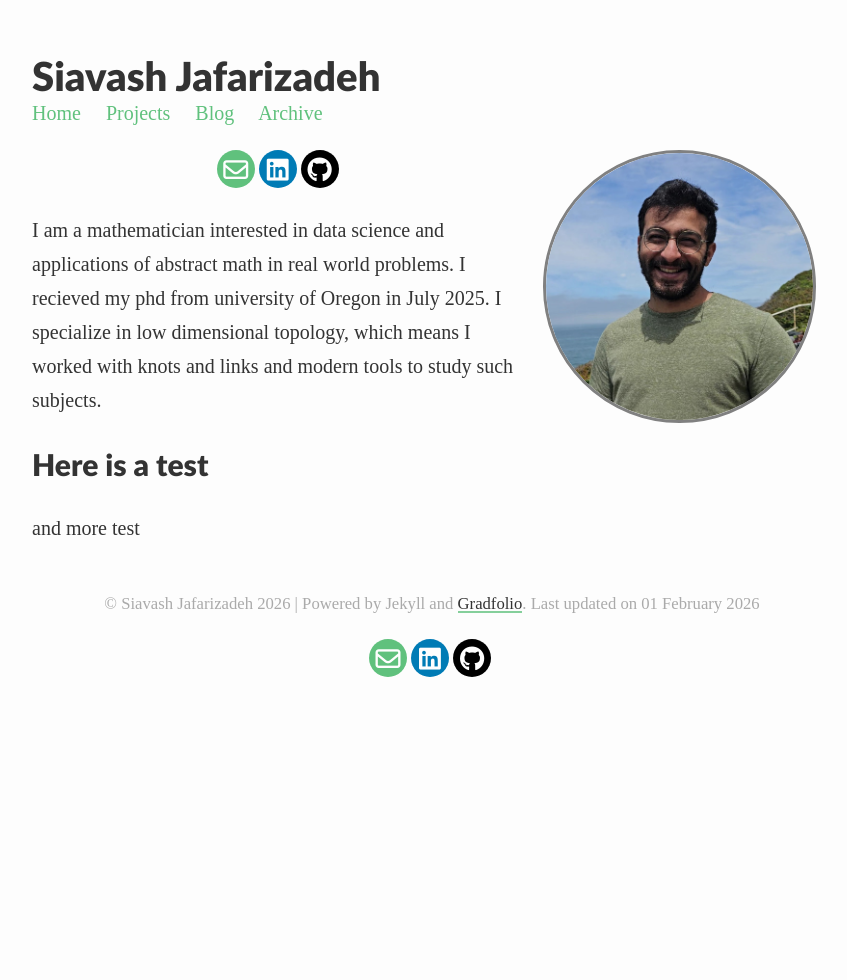
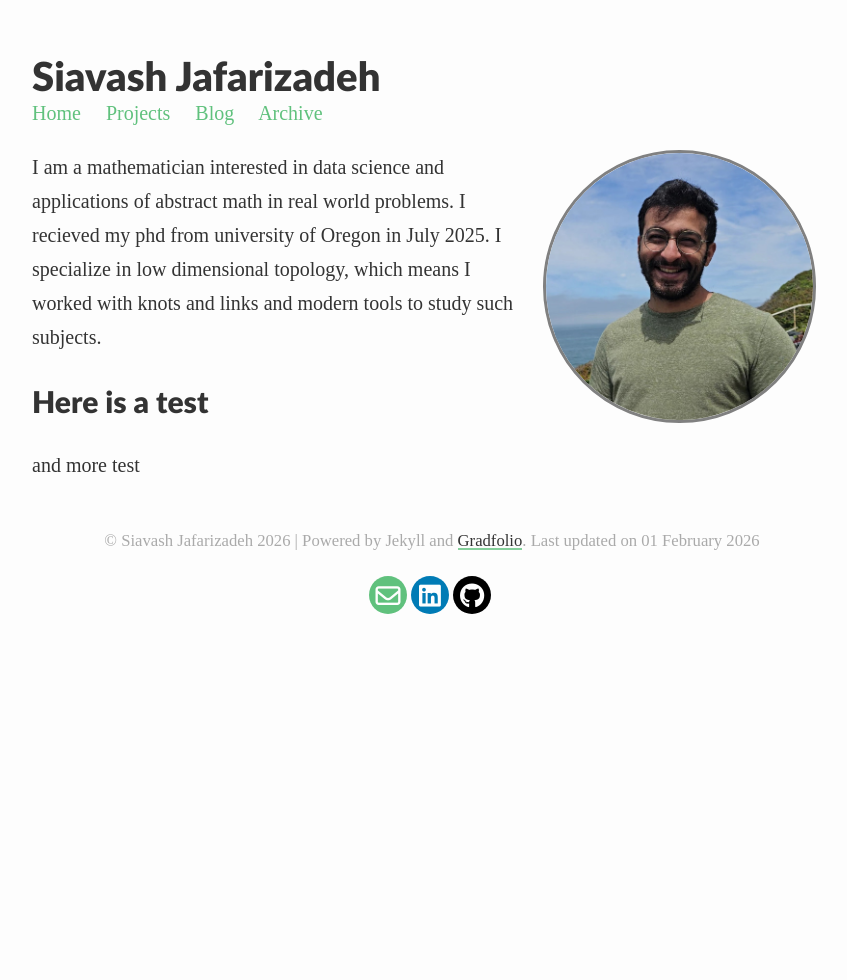
Before and after one commit to Sia-jaf/Sia-jaf.github.io, a Jekyll site: the page built from index.md, in a window 1280 px wide. Shown: the whole page, without its empty margins (208-1055 px from the left). Built offline with Jekyll 4.4.1, drawn with Linux system fonts in a browser that asks for light colours; some web fonts are replaced.

Commit message:
Remove social footer and add analytics inclusion
Removed social footer from profile section and included analytics.

```diff
--- a/_layouts/about.html
+++ b/_layouts/about.html
@@ -5,8 +5,8 @@ layout: default
 {% if page.profile %}
     {% if page.profile.image %}
       <img class="profile {{ page.profile.align }}"  width="33.33%" src="{{ page.profile.image | prepend: '/assets/images/' | relative_url }}">
-      <p> {% include social-footer.html %} </p>
     {% endif %}
 {% endif %}
+{% include analytics.html %}
 
 {{ content }}
```
